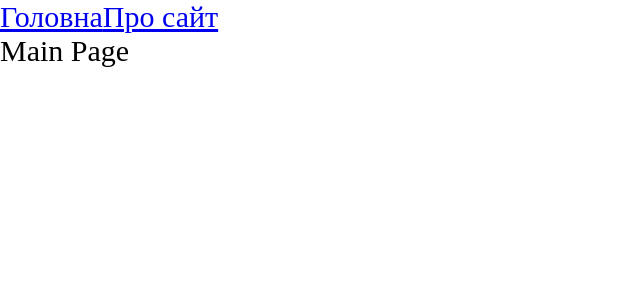
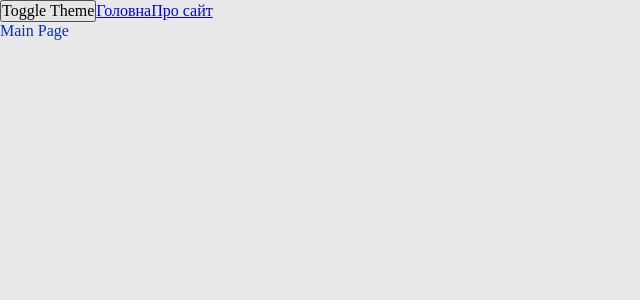
Before and after one commit to KuryshchukNazar2004/production-project, a React app: page / in a window 1280 px wide. Shown: the top 300 px of the page, without its empty margins (0-640 px from the left). Built offline with nearby package versions, Linux system fonts and the light colour scheme.

Commit message:
add styles and change theme

```diff
--- a/src/App.tsx
+++ b/src/App.tsx
@@ -1,12 +1,19 @@
-import './index.scss';
+import './styles/index.scss';
 import {  Link, Route, Routes } from 'react-router-dom';
-import { Suspense } from 'react';
+import { Suspense, useContext, useState } from 'react';
 import { AboutPageAsync } from './pages/AboutPage/AboutPage.async';
 import { MainPageAsync } from './pages/MainPage/MainPage.async';
+import { Theme, ThemeContext } from './theme/ThemeContext';
+import { useTheme } from './theme/useTheme';
+
+
 
 const App = () => {
+
+    const {theme, toggleTheme} = useTheme()
     return (
-        <div className='app'>
+        <div className={`app ${theme}`}>
+            <button onClick={toggleTheme}>Toggle Theme</button>
                 <Link to={'/'}>Головна</Link>
                 <Link to={'/about'}>Про сайт</Link>
                 <Suspense fallback={<div>Loading...</div>}>
--- a/src/index.scss
+++ /dev/null
@@ -1,9 +0,0 @@
-* {
-    margin: 0;
-    padding: 0;
-    box-sizing: border-box;
-}
-
-.app {
-    font-size: 30px;
-}
--- a/src/index.tsx
+++ b/src/index.tsx
@@ -1,10 +1,13 @@
 import { render } from "react-dom";
 import App from "./App";
 import { BrowserRouter } from "react-router-dom";
+import ThemeProvider from "./theme/ThemeProvider";
 
 render(
     <BrowserRouter>
-        <App />
+        <ThemeProvider>
+            <App />
+        </ThemeProvider>
     </BrowserRouter>,
     document.getElementById("root")
 )
--- /dev/null
+++ b/src/styles/index.scss
@@ -0,0 +1,12 @@
+@import 'reset.scss';
+@import 'variables/global.scss';
+@import 'themes/normal.scss';
+@import 'themes/dark.scss';
+
+.app {
+    font: vat(--font-m);
+    background: var(--bg-color);
+    color: var(--primary-color);
+
+    min-height: 100vh;
+}
--- /dev/null
+++ b/src/styles/reset.scss
@@ -0,0 +1,12 @@
+* {
+    margin: 0;
+    padding: 0;
+    box-sizing: border-box;
+}
+input,
+button,
+textarea,
+select{
+    margin: 0;
+    font: inherit;
+}
--- /dev/null
+++ b/src/styles/themes/dark.scss
@@ -0,0 +1,6 @@
+.app.dark {
+    --bg-color: #090949;
+
+    --primary-color: #049604;
+    --secondary-color: #04ff04;
+}
--- /dev/null
+++ b/src/styles/themes/normal.scss
@@ -0,0 +1,6 @@
+.app.light{
+    --bg-color: #e8e8ea;
+
+    --primary-color: #0232c2;
+    --secondary-color: #0449e0;
+}
--- /dev/null
+++ b/src/styles/variables/global.scss
@@ -0,0 +1,11 @@
+:root {
+    --font-family-main: Consolas, "Times New Roman", Serif;
+
+    --font-size-m: 16px;
+    --font-line-m: 24px;
+    --font-m: var(--font-size-m) / var(--font-line-m) / var(--font-family-main);
+
+    --font-size-l: 16px;
+    --font-line-l: 32px;
+    --font-l: var(--font-size-l) / var(--font-line-l) / var(--font-family-main);
+}
--- /dev/null
+++ b/src/theme/ThemeContext.ts
@@ -0,0 +1,16 @@
+import { createContext } from "react"
+
+export enum Theme{
+    LIGHT = 'light',
+    DARK = 'dark'
+}
+
+export interface ThemeContextProps {
+    theme?: Theme
+    setTheme?: (theme: Theme) => void;
+
+}
+
+export const ThemeContext = createContext<ThemeContextProps>({})
+
+export const LOCAL_STORAGE_THEME_KEY = 'theme'
--- /dev/null
+++ b/src/theme/ThemeProvider.tsx
@@ -0,0 +1,22 @@
+import React, { FC, useMemo, useState } from 'react';
+import { LOCAL_STORAGE_THEME_KEY, Theme, ThemeContext } from './ThemeContext';
+
+const defaultTheme = localStorage.getItem(LOCAL_STORAGE_THEME_KEY) as Theme || Theme.LIGHT
+
+const ThemeProvider: FC = ({children}) => {
+    const [theme, setTheme] = useState<Theme>(defaultTheme);
+
+
+    const defaultProps = useMemo(() => ({
+        theme: theme,
+        setTheme: setTheme
+    }), [theme])
+
+    return (
+        <ThemeContext.Provider value={defaultProps}>
+            {children}
+        </ThemeContext.Provider>
+    );
+};
+
+export default ThemeProvider;
--- /dev/null
+++ b/src/theme/useTheme.ts
@@ -0,0 +1,20 @@
+import { useContext, useState } from "react";
+import { LOCAL_STORAGE_THEME_KEY, Theme, ThemeContext } from "./ThemeContext";
+
+interface UseThemeResult{
+    toggleTheme: () => void;
+    theme: Theme;
+}
+
+export function useTheme(): UseThemeResult{
+
+    const {theme, setTheme} = useContext(ThemeContext);
+
+    const toggleTheme = () => {
+        const newTheme = theme === Theme.DARK ? Theme.LIGHT : Theme.DARK
+        setTheme(newTheme);
+        localStorage.setItem(LOCAL_STORAGE_THEME_KEY, newTheme);
+
+    }
+    return {theme, toggleTheme}
+}
```
